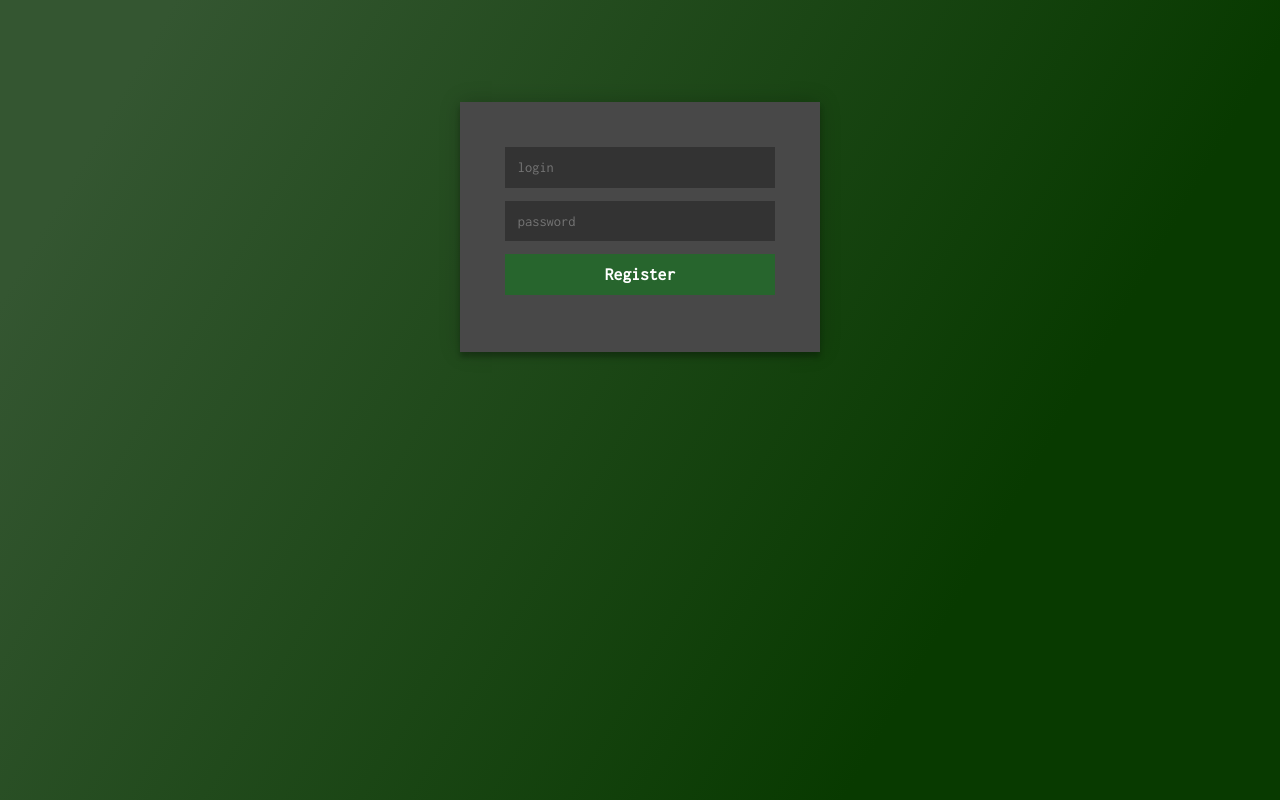
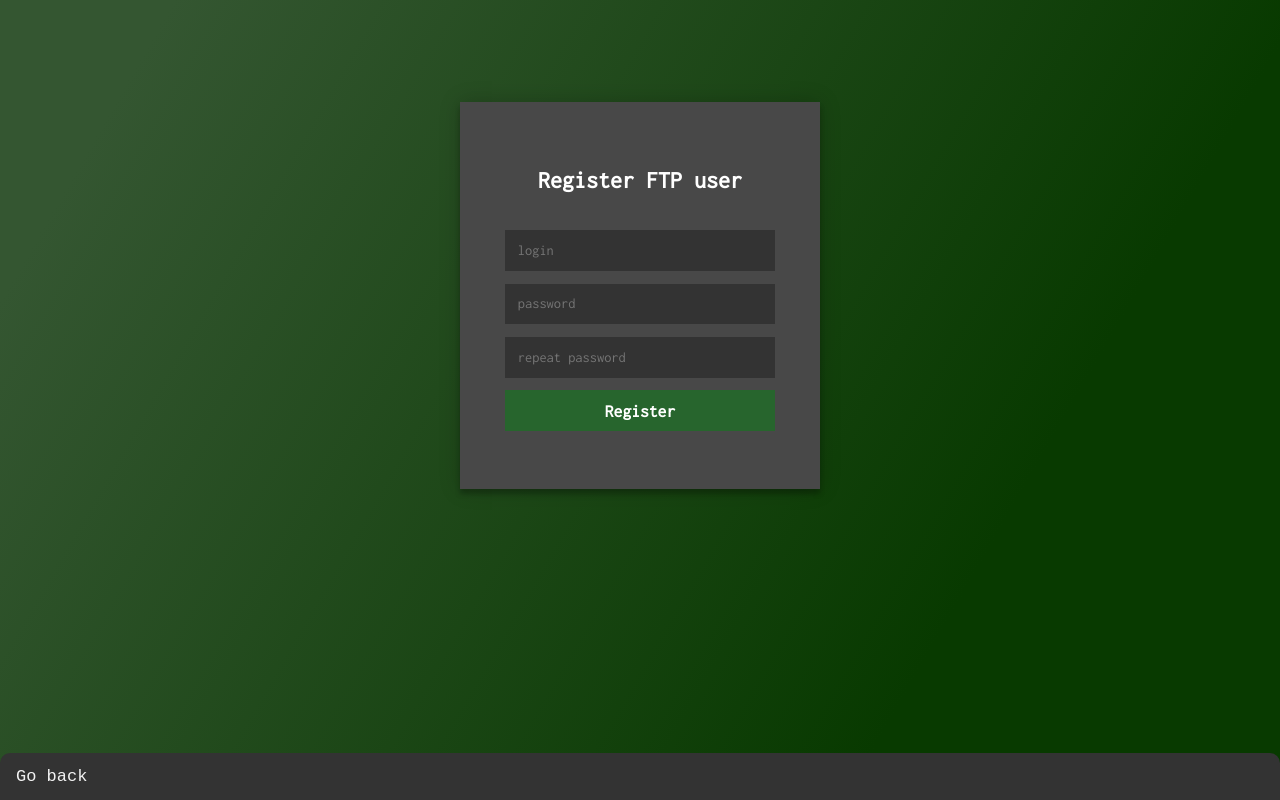
Before and after one commit to imperzer0/webserver, a plain HTML site: page resources/register.html in a window 1280 px wide. Drawn offline with Linux system fonts and the light colour scheme.

Commit message:
improved register form page

```diff
--- a/resources/register.html
+++ b/resources/register.html
@@ -128,25 +128,62 @@
         }
 
         html {
-            margin: 0px;
+            margin: 0;
             height: 100%;
             width: 100%;
+        }
+    </style>
+    <style>
+        .navbar {
+            background-color: #333;
+            overflow: hidden;
+            position: fixed;
+            bottom: 0;
+            width: 100%;
+            font-family: monospace;
+            font-size: 1rem;
+            border-radius: 10px 10px 0 0;
+        }
+
+        .navbar a {
+            float: left;
+            display: block;
+            color: #f2f2f2;
+            text-align: center;
+            padding: 14px 16px;
+            text-decoration: none;
+            font-size: 17px;
+            border-radius: 10px;
+        }
+
+        .navbar a:hover {
+            background: #f1f1f1;
+            color: black;
+        }
+
+        .navbar a:active {
+            background: #04aa6d;
+            color: black;
         }
     </style>
 </head>
 <body>
 <div class="login-page">
     <div class="form">
+        <h2 style="font-family: 'Inconsolata', monospace; color: #fff;">Register FTP user</h2>
+        <br/>
         <form class="register-form" method="POST" action="/register">
             <input id="login-field" type="text" placeholder="login" name="login"/>
             <input id="password-field" type="password" placeholder="password" name="password"/>
-            <input type="submit" value="register" onclick="return empty()"/>
+            <input id="password-repeat-field" type="password" placeholder="repeat password"/>
+            <input type="submit" value="register" onclick="return check_form()"/>
         </form>
     </div>
 </div>
+<div class="navbar"><a href="/">Go back</a></div>
 </body>
 <script type="text/javascript">
-    function empty() {
+    function check_form() {
         let x;
         x = document.getElementById("login-field").value;
         if (x === "") {
@@ -158,6 +195,11 @@
             alert("Password must not be empty");
             return false;
         }
+        let y = document.getElementById("password-repeat-field").value;
+        if (x !== y) {
+            alert("Passwords are different");
+            return false;
+        }
     }
 </script>
 </html>
```
